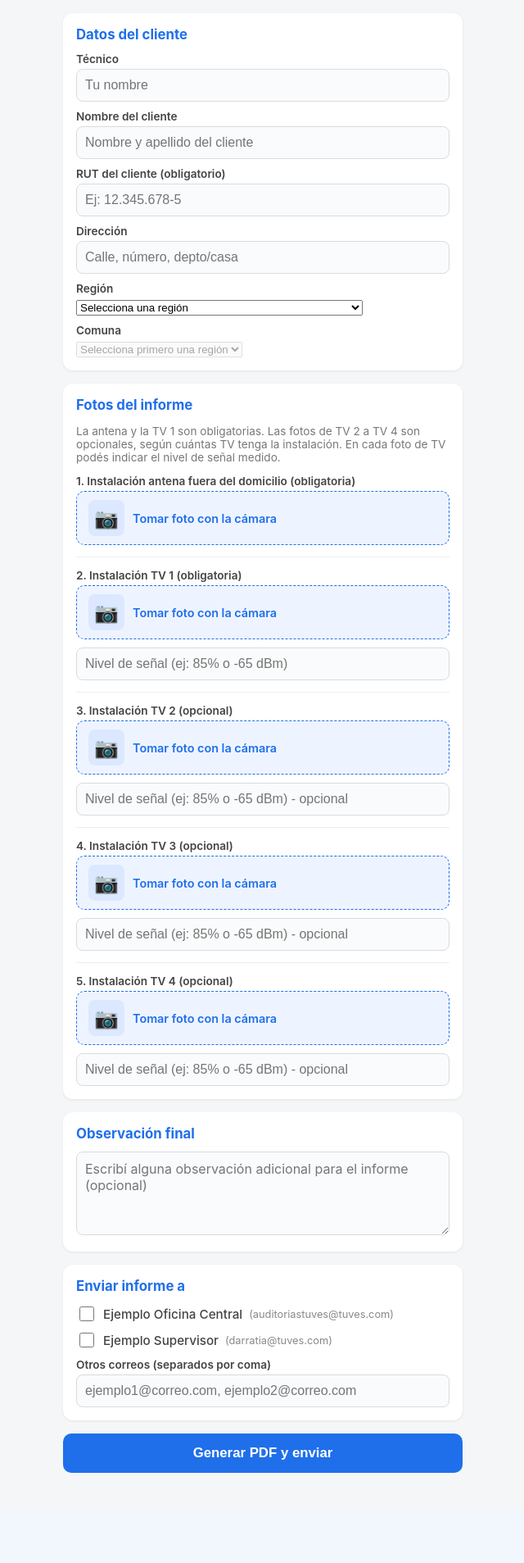
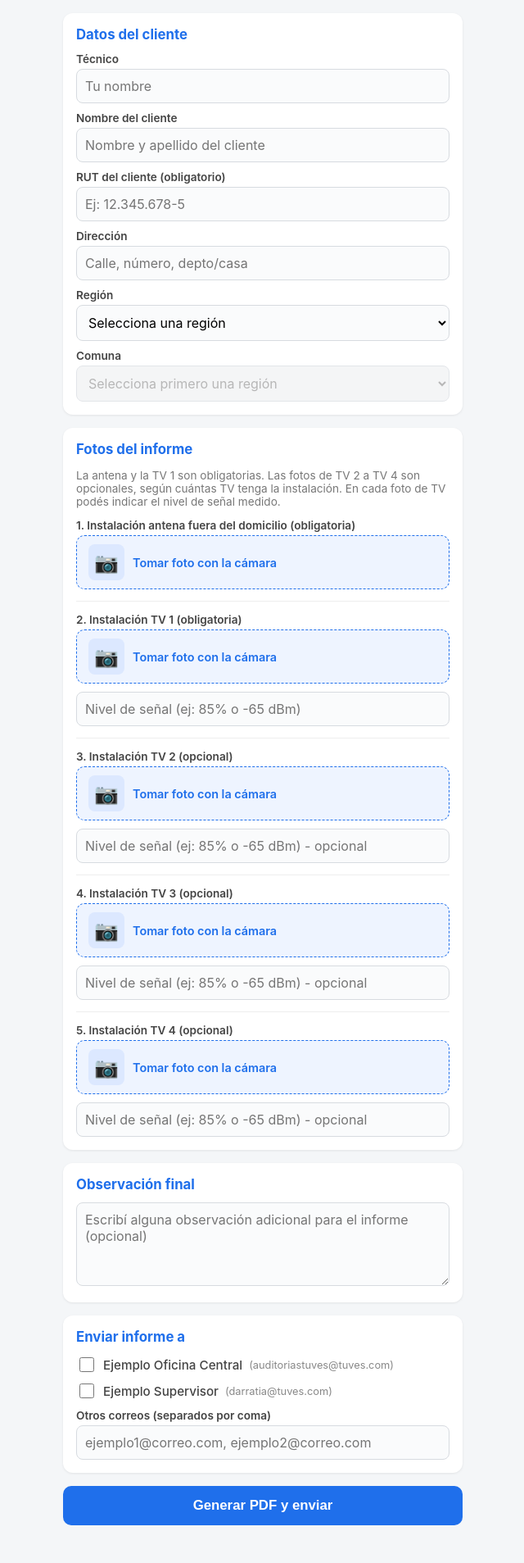
Before and after one commit to darrbe7-cloud/informe-instalaciones, a Flask app: page / in a window 1280 px wide. Shown: the part 87-1994 px from the top of the page at 82% size, without its empty margins (319-959 px from the left). Before the commit the page ends 1884 px from the top, so only its background shows below. Run offline with Flask 3, Linux system fonts and the light colour scheme.

Commit message:
Update style.css

```diff
--- a/static/style.css
+++ b/static/style.css
@@ -57,18 +57,30 @@ label {
 }
 
 input[type="text"],
-textarea {
+textarea,
+select {
   width: 100%;
   padding: 10px;
   border: 1px solid #d7dbe0;
   border-radius: 8px;
   font-size: 1rem;
   background: #fafbfc;
+  font-family: inherit;
 }
 
 textarea {
   resize: vertical;
   font-family: inherit;
+}
+
+select {
+  appearance: auto;
+  -webkit-appearance: menulist;
+}
+
+select:disabled {
+  color: #999;
+  background: #f0f1f3;
 }
 
 .foto-slot {
```
